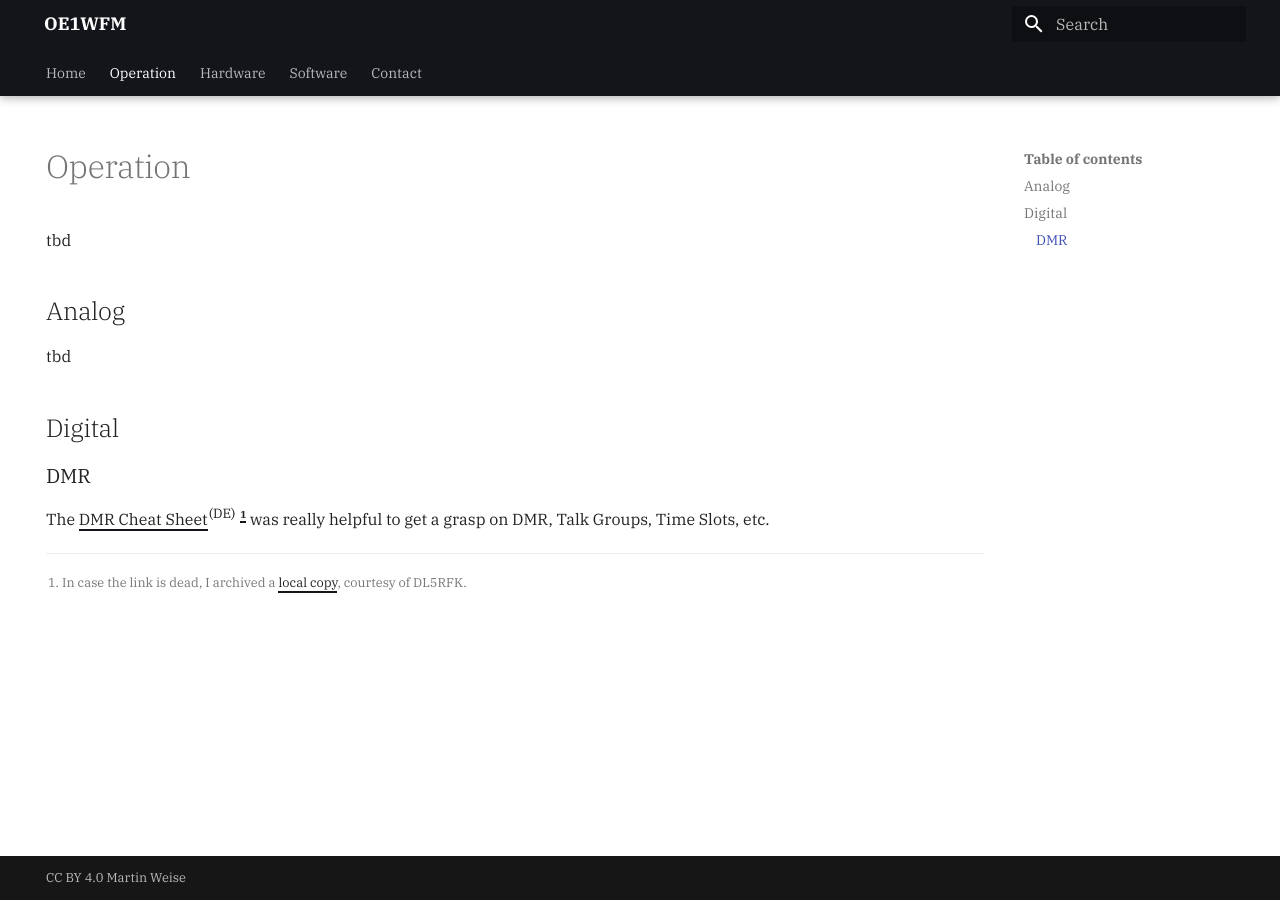
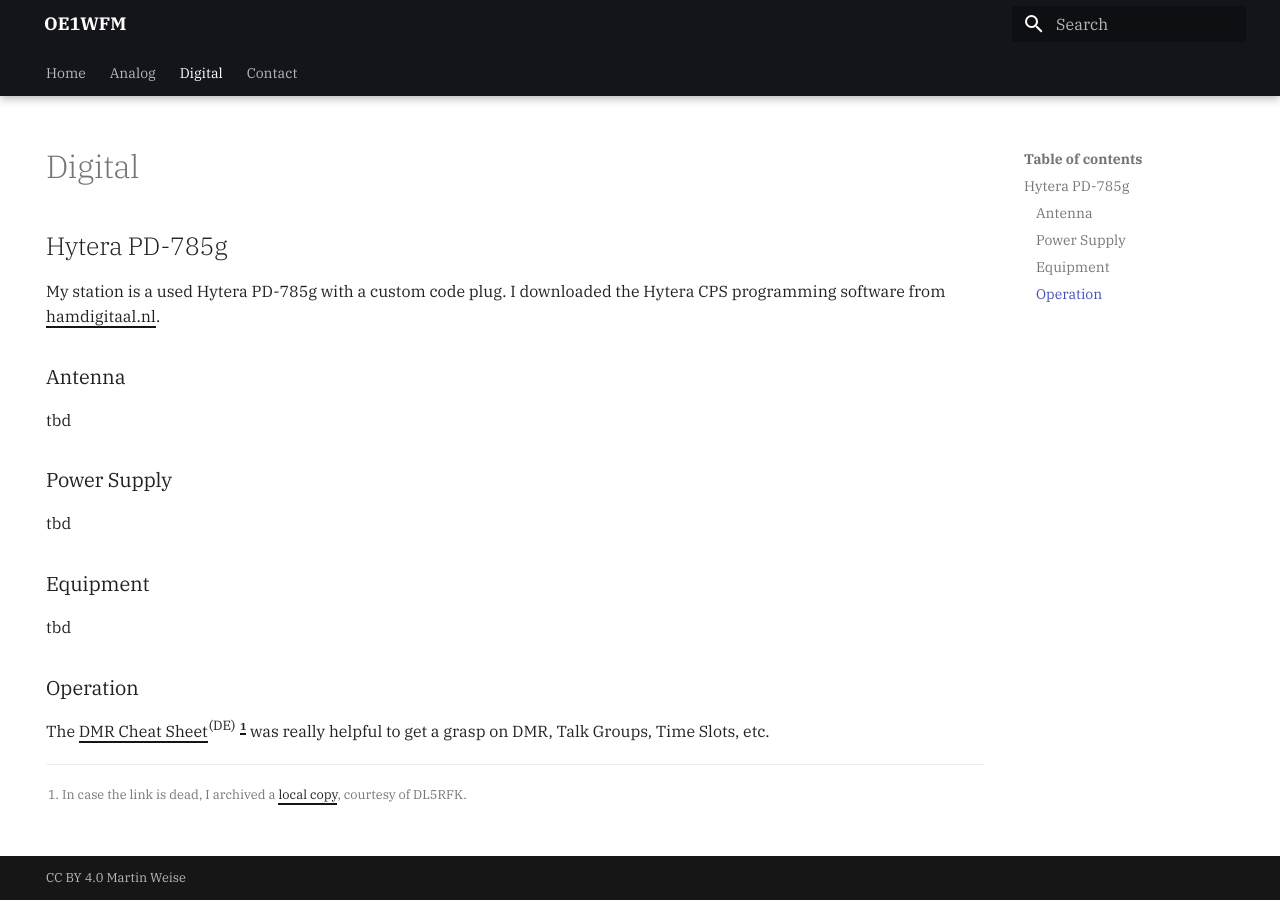
Before and after one commit to MartinWeise/oe1wfm, an MkDocs documentation site: the page built from docs/digital.md, in a window 1280 px wide. Built offline with MkDocs 1.6.1 and Material for MkDocs 9.7.7, drawn with Linux system fonts in a browser that asks for light colours.

Commit message:
Modified the contents

```diff
--- a/docs/operation.md
+++ b/docs/digital.md
@@ -5,15 +5,24 @@
 
 ---
 
-tbd
+## Hytera PD-785g
 
-## Analog
+My station is a used Hytera PD-785g with a custom code plug. I downloaded the Hytera CPS programming software
+from [hamdigitaal.nl](https://www.hamdigitaal.nl/hytera-software-1/).
+
+### Antenna
 
 tbd
 
-## Digital
+### Power Supply
 
-### DMR
+tbd
+
+### Equipment
+
+tbd
+
+### Operation
 
 The [DMR Cheat Sheet](https://pool.dl5rfk.org/DMR-Cheatsheet.pdf)<sup>(DE)</sup> [^1] was really helpful to get a grasp on DMR,
 Talk Groups, Time Slots, etc.
--- a/docs/stylesheets/extra.css
+++ b/docs/stylesheets/extra.css
@@ -4,6 +4,13 @@
 
 .md-header__title {
     margin-left: 0.5rem !important;
+}
+
+:root {
+    --md-primary-fg-color: #212121;
+    --md-accent-fg-color: #161616 /* darken 10% */;
+    --md-primary-fg-color--dark: #161616 /* darken 10% */;
+    --md-typeset-a-color: var(--md-primary-fg-color) !important;
 }
 
 .md-typeset a,
@@ -17,12 +24,3 @@
     color: var(--md-typeset-color);
     border-bottom: 2px solid var(--md-primary-fg-color--dark);
 }
-
-.md-typeset .md-button:is(:focus,:hover) {
-    background-color: var(--md-primary-fg-color--dark);
-    border-color: var(--md-primary-fg-color--dark);
-}
-
-.me-title {
-    font-size: 0.8em;
-}
--- a/mkdocs.yml
+++ b/mkdocs.yml
@@ -6,9 +6,8 @@
   generator: false
 nav:
   - Home: 'index.md'
-  - Operation: 'operation.md'
-  - Hardware: 'hardware.md'
-  - Software: 'software.md'
+  - Analog: 'analog.md'
+  - Digital: 'digital.md'
   - Contact: 'contact.md'
 extra_css:
   - stylesheets/extra.css
```
Also changed, not shown: docs/analog.md (added, +31 -0 lines), docs/contact.md (+5 -0 lines), docs/hardware.md (deleted, +0 -18 lines), docs/software.md (deleted, +0 -82 lines), docs/images/favicon.svg, docs/images/hytera_pd785g_accessory.jpg (deleted), docs/images/radio_front.png (added), docs/images/vienna_stations.png (deleted), 2 other files.
